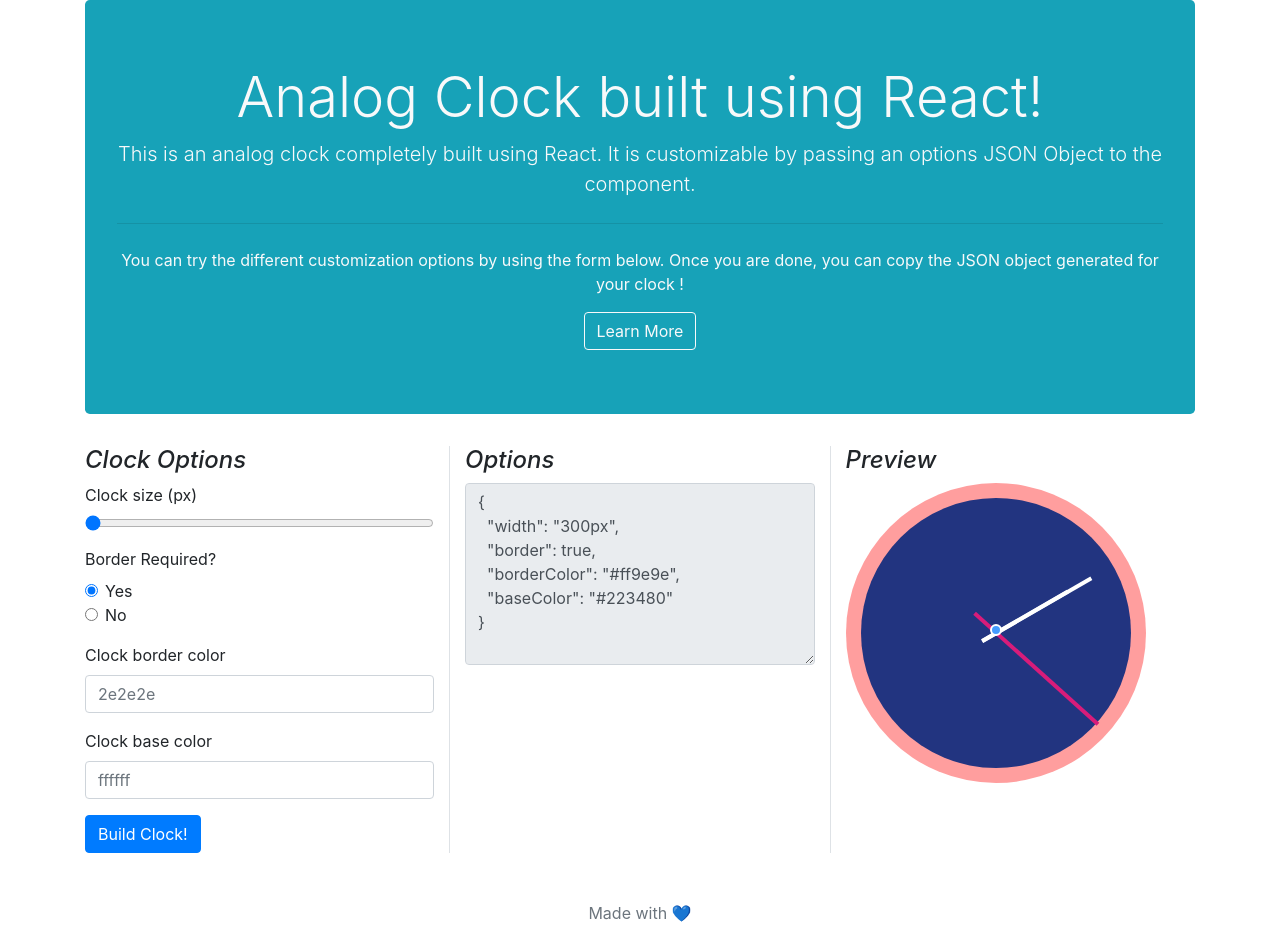
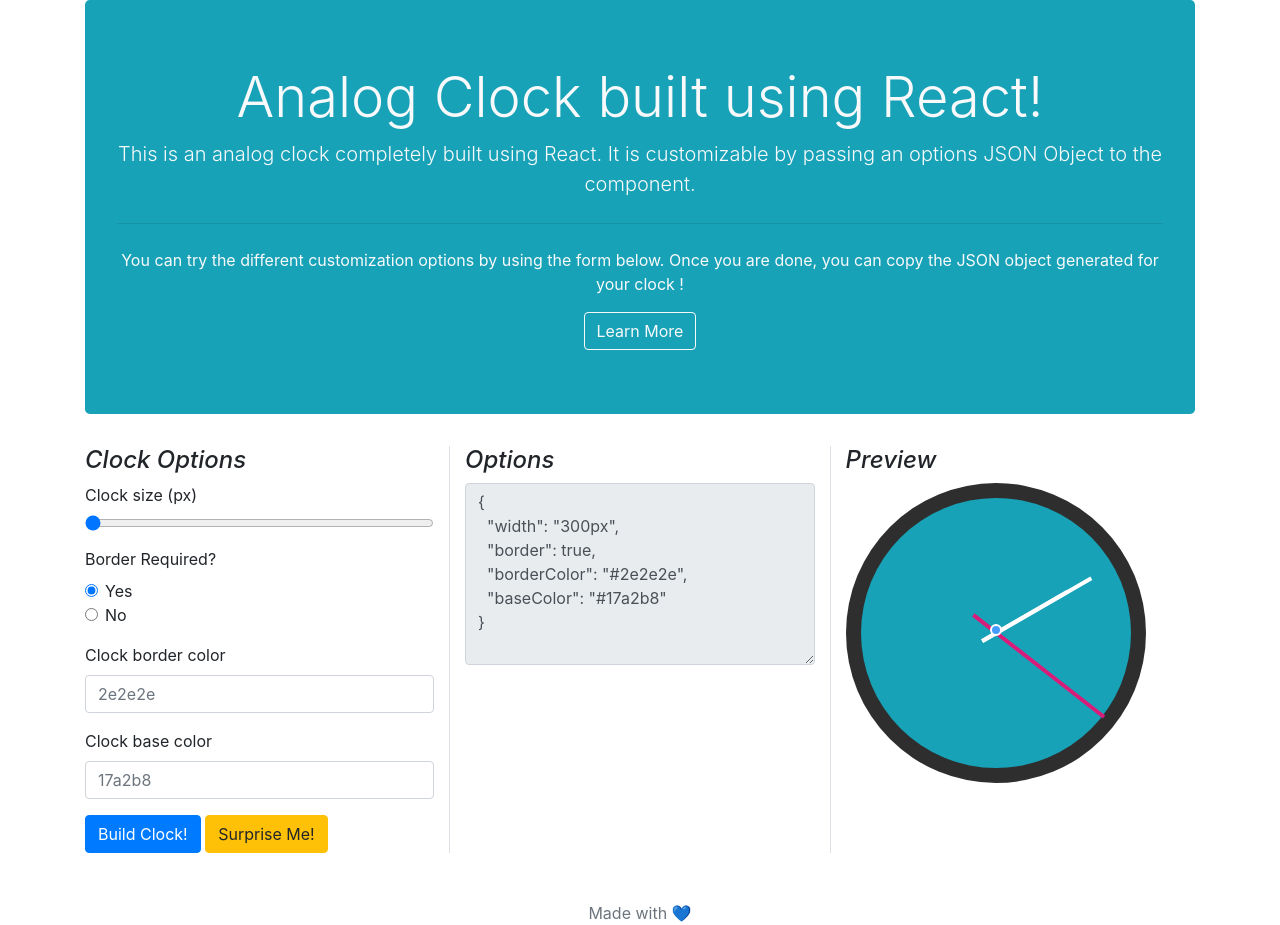
Before and after one commit to vishnuramana/analogclock, a React (Create React App) app: page / in a window 1280 px wide. Built offline with nearby package versions, Linux system fonts and the light colour scheme; the HTML template or start-up script is replaced by a standard one.

Commit message:
Minor enhancements and bug fixes

```diff
--- a/src/App.js
+++ b/src/App.js
@@ -11,8 +11,8 @@
       options: {
         width: "300px",
         border: true,
-        borderColor: "#ff9e9e",
-        baseColor: "#223480"
+        borderColor: "#2e2e2e",
+        baseColor: "#17a2b8"
       }
     };
     this.customizeClock = this.customizeClock.bind(this);
--- a/src/ClockComponents.js
+++ b/src/ClockComponents.js
@@ -45,6 +45,7 @@
                     width:60%;
                     transform-origin: 17%;
                     transform: rotate(${props => props.handAngle}deg);
+                    transition: ${props => props.handAngle > 270 && 'transform 250ms ease-in-out'};
                     // animation: ${props => props.secondStartAngle && sweep(props.secondStartAngle)} 60s linear 0s infinite;
             `}
             ${props => props.type === 'minute' && css`
--- a/src/Form.js
+++ b/src/Form.js
@@ -12,6 +12,7 @@
         this.setBorderColor = this.setBorderColor.bind(this);
         this.setBaseColor = this.setBaseColor.bind(this);
         this.buildClock = this.buildClock.bind(this);
+        this.randomClock = this.randomClock.bind(this);
     }
 
     setClockSize(event) {
@@ -43,6 +44,24 @@
         this.props.customizeClock(this.state.options);
     }
 
+    randomClock(event) {
+        event.preventDefault();
+        event.stopPropagation();
+        let baseColor = this.getRandomColor();
+        let borderColor = this.getRandomColor();
+        this.setState({ options: { ...this.state.options, borderColor, baseColor } }, () => this.buildClock(event));
+    }
+
+    getRandomColor() {
+        var letters = '0123456789ABCDEF';
+        var colorCode = '#';
+        for (var i = 0; i < 6; i++) {
+            colorCode += letters[Math.floor(Math.random() * 16)];
+        }
+        return colorCode;
+    }
+
+
     render() {
         return (
             <form className="form">
@@ -68,9 +87,11 @@
                 </div>
                 <div class="form-group">
                     <label for="clock-base-color">Clock base color</label>
-                    <input type="input" class="form-control" id="clock-base-color" maxLength="6" placeholder="ffffff" onChange={this.setBaseColor} />
+                    <input type="input" class="form-control" id="clock-base-color" maxLength="6" placeholder="17a2b8" onChange={this.setBaseColor} />
                 </div>
                 <button type="submit" class="btn btn-primary" onClick={this.buildClock}>Build Clock!</button>
+                &nbsp;
+                <button type="submit" class="btn btn-warning" onClick={this.randomClock}>Surprise Me!</button>
             </form>
         )
     }
```
Also changed, not shown: 1 other file (tests, documents, lock files or other folders).
